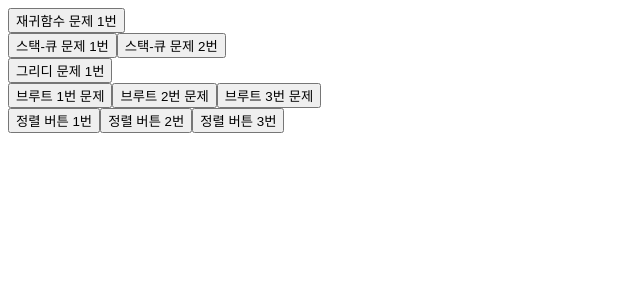
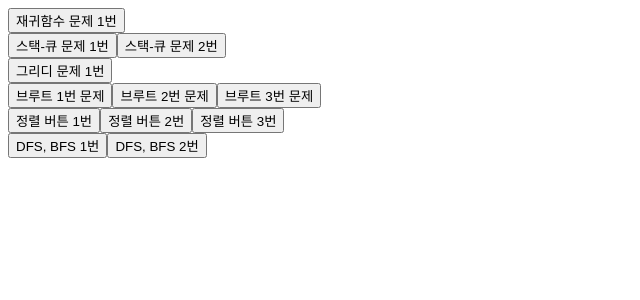
Before and after one commit to goldfrosch/CodingTestExam, a React (Create React App) app: page / in a window 1280 px wide. Shown: the top 300 px of the page, without its empty margins (0-640 px from the left). Built offline with nearby package versions, Linux system fonts and the light colour scheme.

Commit message:
GoldFrosch / DFS, 재귀함수 익히기(재귀 함수 사용 방법 익힘)

```diff
--- a/src/App.js
+++ b/src/App.js
@@ -1,4 +1,5 @@
 import Brute from "./questionType/brute/brute";
+import DFS from "./questionType/dfs/dfs";
 import Greedy from "./questionType/greedy/greedy";
 import Recursion from "./questionType/recursion/recursion";
 import Sort from "./questionType/sort/sort";
@@ -12,6 +13,7 @@ function App() {
       <Greedy />
       <Brute />
       <Sort />
+      <DFS />
     </div>
   );
 }
--- /dev/null
+++ b/src/questionType/dfs/dfs.jsx
@@ -0,0 +1,79 @@
+import React from 'react';
+
+const DFS = () => {
+  //https://programmers.co.kr/learn/courses/30/lessons/43165
+  const DFS_1 = () => {
+    let numbers = [1, 1, 1, 1, 1];
+    let target = 3;
+    let answer = 0;
+
+    const getRandomValue = (index, sum) => {
+        if(index === numbers.length) {
+            if(sum === target) {
+                answer++;
+            }
+            return;
+        }
+        getRandomValue(index + 1, sum + numbers[index]);
+        getRandomValue(index + 1, sum - numbers[index]);
+    }
+
+    getRandomValue(0, 0);
+
+    console.log(answer);
+  }
+
+  //
+  const DFS_2 = () => {
+    let tickets = [["ICN", "SFO"], ["ICN", "ATL"], ["SFO", "ATL"], ["ATL", "ICN"], ["ATL","SFO"]];
+
+    let answer = [];
+    const result = [];
+    const visited = [];
+
+    //처음 티겟을 알파벳 순으로 선 정렬
+    tickets.sort();
+
+    //현재 티켓의 갯수를 반환
+    const len = tickets.length;
+
+    //DFS 재귀 함수 선언
+    const dfs = (str, count) => {
+      //일단 초반에 준것은 무조건 넣고 본다
+      result.push(str);
+
+      //현재 진행되고 있는 index랑 처음 티켓 갯수가 같을 시 정지
+      if(count === len) {
+        answer = result;
+        return true;
+      }
+
+      for(let i = 0; i < len; i++) {
+        //visited 배열에 값을 넣어 현재 방문했는지 상황을 저장한다
+        if(!visited[i] && tickets[i][0] === str) {
+          visited[i] = true;
+          //다음 갈 곳이 존재할 때 true로 return
+          if(dfs(tickets[i][1], count+1)) return true;
+
+          visited[i] = false;
+        }
+      }
+      //다음에 갈 곳이 없어 pop으로 넣엇던 곳 방 빼고
+      result.pop();
+      //return FALSE!
+      return false;
+    }
+
+    dfs("ICN", 0);
+
+    console.log(answer);
+  }
+  return (
+    <div>
+      <button onClick={DFS_1}>DFS, BFS 1번</button>
+      <button onClick={DFS_2}>DFS, BFS 2번</button>
+    </div>
+  )
+}
+
+export default DFS;
```
